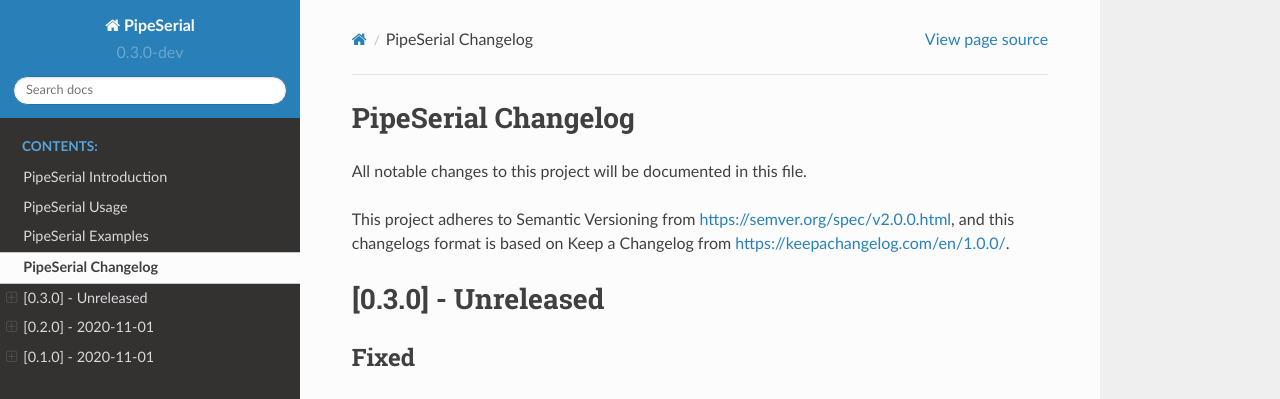
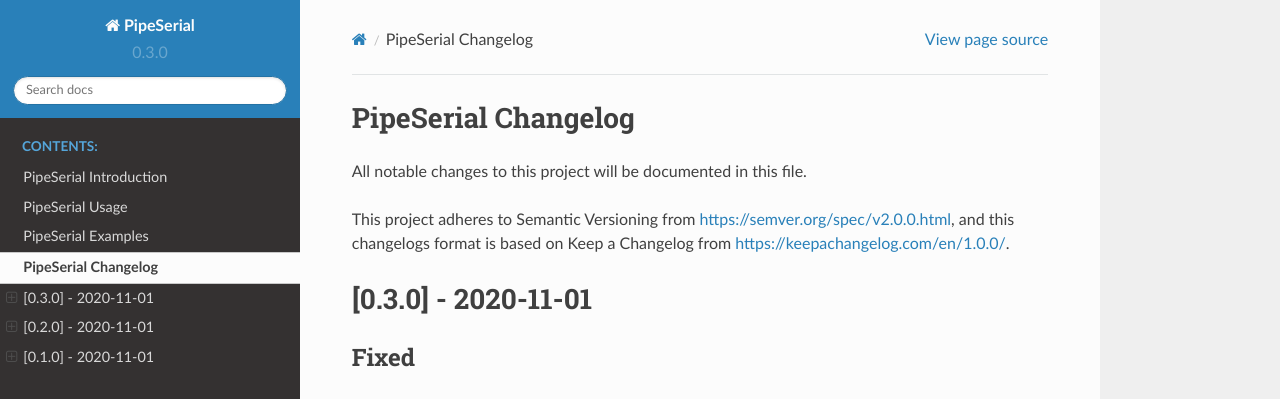
Before and after one commit to tykling/pipeserial, a Sphinx documentation site: the page built from docs/changelog.rst, in a window 1280 px wide and 1014 px high. Shown: the top 399 px of the window. Built offline with Sphinx 7.4.7 and the Read the Docs theme 2.0.0, drawn with Linux system fonts in a browser that asks for light colours.

Commit message:
preparing to tag v0.3.0

```diff
--- a/docs/changelog.rst
+++ b/docs/changelog.rst
@@ -5,7 +5,7 @@ All notable changes to this project will be documented in this file.
 This project adheres to Semantic Versioning from https://semver.org/spec/v2.0.0.html, and
 this changelogs format is based on Keep a Changelog from https://keepachangelog.com/en/1.0.0/.
 
-[0.3.0] - Unreleased
+[0.3.0] - 2020-11-01
 ====================
 
 Fixed
--- a/docs/conf.py
+++ b/docs/conf.py
@@ -15,7 +15,7 @@ extensions = [
 templates_path = ["_templates"]
 exclude_patterns = ["_build", "Thumbs.db", ".DS_Store"]
 master_doc = "index"
-version = "0.3.0-dev"
+version = "0.3.0"
 html_theme = "sphinx_rtd_theme"
 html_theme_options = {"display_version": True}
 man_pages = [
--- a/docs/usage.rst
+++ b/docs/usage.rst
@@ -11,7 +11,7 @@ Until I get something better written here are the argparse usage instructions::
                      [--dtr DTR]
                      serialport [baudrate]
 
-   PipeSerial version 0.3.0-dev. Sends input to a serial device, awaits (expects)
+   PipeSerial version 0.3.0. Sends input to a serial device, awaits (expects)
    some text, and returns the output. See the manpage or ReadTheDocs for more
    info.
 
--- a/setup.py
+++ b/setup.py
@@ -12,7 +12,7 @@ with open("README.md", "r") as fh:
 
 setuptools.setup(
     name="pipeserial",
-    version="0.3.0-dev",
+    version="0.3.0",
     author="Thomas Steen Rasmussen",
     author_email="thomas@gibfest.dk",
     description="PipeSerial is a command-line utility to send some input from stdin to a serial device, and then collect and return the output from the device.",
```
Also changed, not shown: 1 other file.
